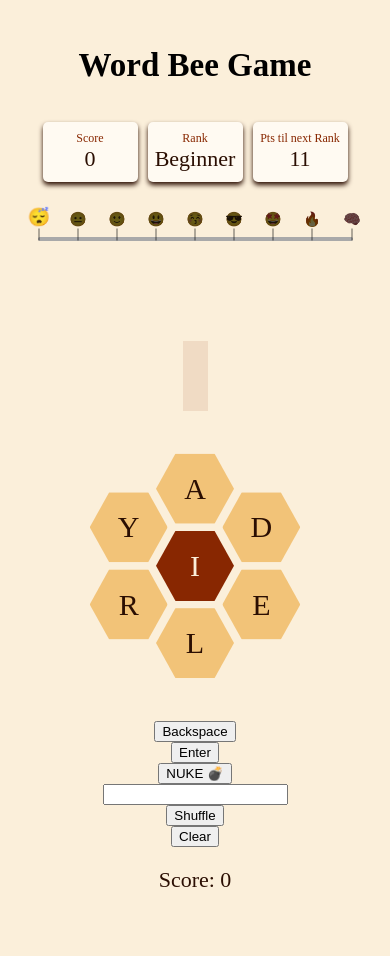
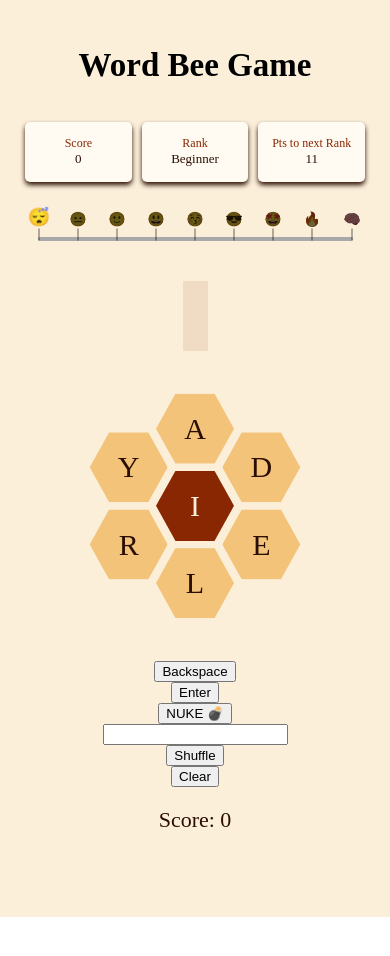
Before and after one commit to DollarStoreBattery/BuzzWords_Frontend, a Next.js app: page / in a window 390 px wide. Shown: the top 956 px of the page. After the commit the page ends 917 px from the top, so only its background shows below. Built offline with nearby package versions, Linux system fonts and the light colour scheme; a web font is replaced by a local one.

Commit message:
made error absolutely positioned

```diff
--- a/components/FeedbackMessage.tsx
+++ b/components/FeedbackMessage.tsx
@@ -57,11 +57,9 @@ const FeedbackMessage = ({
   scoringScheme: SolutionAndScore;
 }) => {
   const showPraise = usePlaySessionStore((state) => state.activeSuccess);
-  // const showPraise = true;
+  const showError = usePlaySessionStore((state) => state.activeError);
 
-  const showError = usePlaySessionStore((state) => state.activeError);
   const mostRecentWord = usePlaySessionStore((state) => state.lastGuessedWord);
-
   const errorMessage = usePlaySessionStore((state) => state.badGuessReason);
 
   if (showPraise) {
--- a/components/ScoreBoard.tsx
+++ b/components/ScoreBoard.tsx
@@ -9,7 +9,7 @@ const ScoreCardContainer = styled("div")({
   marginBlock: "10px 20px",
   display: "grid",
   gridTemplateColumns: "repeat(auto-fit, minmax(60px,1fr))",
-  width: "90%",
+  width: "100%",
   maxWidth: "700px",
   justifyContent: "space-evenly",
 });
@@ -30,6 +30,18 @@ const ScoreCard = styled("div")({
   borderRadius: 5,
 });
 
+const ScoreLabel = styled(TextElement)({
+  "@media (max-width: 430px)": {
+    fontSize: "1.2rem",
+  },
+});
+
+const ScoreValue = styled(TextElement)({
+  "@media (max-width: 430px)": {
+    fontSize: "1.3rem",
+  },
+});
+
 const ScoreBoard = ({ rankingScheme }: { rankingScheme: RankingScheme }) => {
   const score = usePlaySessionStore((state) => state.score);
   const { currentRank, pointsToNextRank } = getRankingBounds(
@@ -40,12 +52,12 @@ const ScoreBoard = ({ rankingScheme }: { rankingScheme: RankingScheme }) => {
   const CardElement = (label: string, value: string | number) => {
     return (
       <ScoreCard>
-        <TextElement size="xs" unPadded={true} textColour={"Kobe"}>
+        <ScoreLabel size="xs" unPadded={true} textColour={"Kobe"}>
           {label}
-        </TextElement>
-        <TextElement size="md" unPadded={true}>
+        </ScoreLabel>
+        <ScoreValue size="md" unPadded={true}>
           {value}
-        </TextElement>
+        </ScoreValue>
       </ScoreCard>
     );
   };
@@ -55,7 +67,7 @@ const ScoreBoard = ({ rankingScheme }: { rankingScheme: RankingScheme }) => {
       {CardElement("Score", score)}
       {CardElement("Rank", currentRank)}
       {pointsToNextRank ? (
-        CardElement("Pts til next Rank", pointsToNextRank)
+        CardElement("Pts to next Rank", pointsToNextRank)
       ) : (
         <></>
       )}
--- a/components/basic/Message.tsx
+++ b/components/basic/Message.tsx
@@ -3,7 +3,6 @@ import { UI_WAITING_TIME } from "../../lib/usePlaySessionStore";
 import { fadeInOutSlide } from "../../styles/animations";
 import { colours, spacings } from "../../styles/theme";
 import { ColourNames } from "../../styles/types";
-import TextElement from "./TextElement";
 
 type MessageProps = {
   isShowing: boolean;
@@ -18,14 +17,15 @@ const Message = styled("div")<MessageProps>((props) => ({
   // the 33 is hex for 20% transparency
   boxShadow: `0px 5px 20px -0px ${colours["Dark Sienna"]}33`,
   animation: `${fadeInOutSlide} ${UI_WAITING_TIME}ms ease-in`,
-  position: "relative",
+  position: "absolute",
+  top: "200px",
   justifyContent: "center",
   alignItems: "center",
   zIndex: "2",
   width: "200px",
   height: "40px",
   fontSize: "1.6rem",
-  visibility: props.isShowing ? "visible" : "hidden",
+  display: props.isShowing ? "" : "none",
 }));
 
 export default Message;
```
